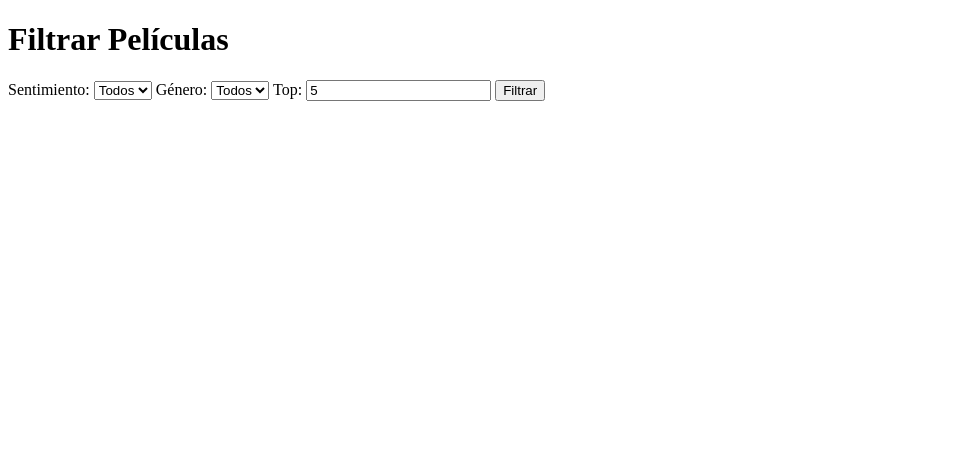
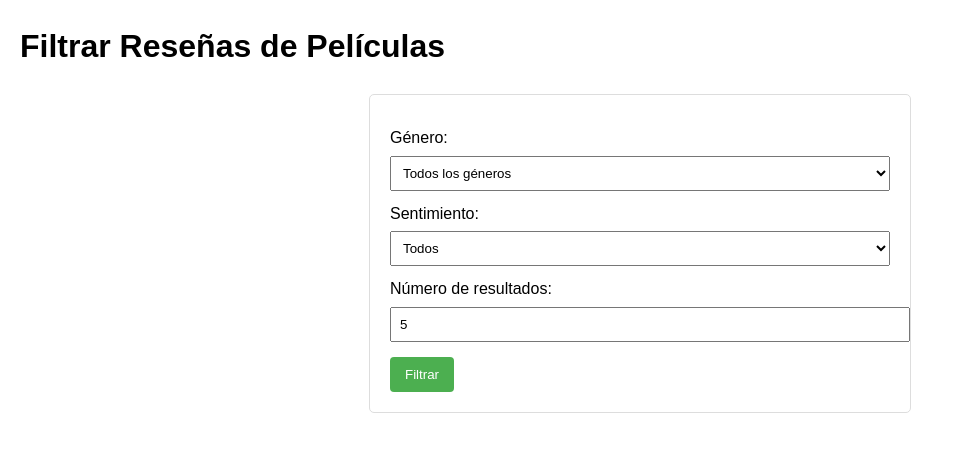
Before and after one commit to HaDaMeDev/Electiva3, a FastAPI app: template templates/formulario.html in a window 1280 px wide. Shown: the top 452 px of the page, without its empty margins (0-966 px from the left). Run offline with FastAPI, Linux system fonts and the light colour scheme; the template is opened without the code that fills it, so the values that code supplies are empty.

Commit message:
formulario

```diff
--- a/main.py
+++ b/main.py
@@ -7,12 +7,14 @@ import torch
 import logging
 from concurrent.futures import ThreadPoolExecutor
 import uvicorn
+from typing import Optional
+import os
 
 # Configuración inicial
 logging.basicConfig(level=logging.INFO)
 logger = logging.getLogger(__name__)
 
-app = FastAPI(title="API de Reseñas de Películas", version="1.1")
+app = FastAPI(title="API de Reseñas de Películas", version="1.2")
 templates = Jinja2Templates(directory="templates")
 
 # Variables de estado
@@ -30,7 +32,7 @@ def health_check():
         "analysis_done": analysis_done
     }
 
-# Carga de datos mejorada
+# Carga de datos
 def load_data():
     global df, data_loaded
     try:
@@ -42,7 +44,7 @@ def load_data():
         logger.error(f"Error cargando datos: {str(e)}")
         return False
 
-# Análisis de sentimientos optimizado
+# Análisis de sentimientos
 def analyze_sentiments():
     global sentiment_model, analysis_done
     try:
@@ -91,20 +93,56 @@ async def home(request: Request):
         "total_reseñas": len(df) if data_loaded else 0
     })
 
+# GET para mostrar el formulario
 @app.get("/formulario", response_class=HTMLResponse)
-async def show_form(request: Request):
+async def mostrar_formulario(request: Request):
     if not data_loaded:
         return templates.TemplateResponse("error.html", {
             "request": request,
             "message": "Base de datos no disponible"
         })
 
+    if not analysis_done:
+        return templates.TemplateResponse("espera.html", {
+            "request": request,
+            "message": "El análisis de sentimientos está en progreso...",
+            "refresh_interval": 5
+        })
+
     generos = sorted(df['genero'].dropna().unique()) if not df.empty else []
     return templates.TemplateResponse("formulario.html", {
         "request": request,
         "generos": generos,
-        "analysis_done": analysis_done
+        "sentimientos": ["positivo", "neutral", "negativo"]
     })
+
+# POST para procesar el formulario
+@app.post("/formulario", response_class=HTMLResponse)
+async def procesar_formulario(
+    request: Request,
+    sentimiento: Optional[str] = Form(None),
+    genero: Optional[str] = Form(None),
+    top: int = Form(5)
+):
+    try:
+        df_filtrado = df.copy()
+        if sentimiento:
+            df_filtrado = df_filtrado[df_filtrado["sentimiento"] == sentimiento]
+        if genero:
+            df_filtrado = df_filtrado[df_filtrado["genero"].str.lower() == genero.lower()]
+
+        ranking = df_filtrado["pelicula"].value_counts().head(top).to_dict()
+
+        return templates.TemplateResponse("resultado.html", {
+            "request": request,
+            "ranking": ranking,
+            "sentimiento": sentimiento,
+            "genero": genero,
+            "top": top
+        })
+    except Exception as e:
+        logger.error(f"Error procesando formulario: {str(e)}")
+        raise HTTPException(status_code=500, detail="Error interno")
 
 if __name__ == "__main__":
     port = int(os.environ.get("PORT", 8000))
--- a/templates/formulario.html
+++ b/templates/formulario.html
@@ -1,28 +1,66 @@
 <!DOCTYPE html>
-<html>
+<html lang="es">
 <head>
-    <title>Filtrar Películas</title>
+    <meta charset="UTF-8">
+    <meta name="viewport" content="width=device-width, initial-scale=1.0">
+    <title>Filtrar Reseñas</title>
+    <style>
+        body {
+            font-family: Arial, sans-serif;
+            line-height: 1.6;
+            margin: 20px;
+        }
+        form {
+            max-width: 500px;
+            margin: 0 auto;
+            padding: 20px;
+            border: 1px solid #ddd;
+            border-radius: 5px;
+        }
+        label {
+            display: block;
+            margin-top: 10px;
+        }
+        select, input[type="number"] {
+            width: 100%;
+            padding: 8px;
+            margin-top: 5px;
+        }
+        button {
+            background-color: #4CAF50;
+            color: white;
+            padding: 10px 15px;
+            border: none;
+            border-radius: 4px;
+            cursor: pointer;
+            margin-top: 15px;
+        }
+        button:hover {
+            background-color: #45a049;
+        }
+    </style>
 </head>
 <body>
-    <h1>Filtrar Películas</h1>
-    <form method="post">
+    <h1>Filtrar Reseñas de Películas</h1>
+
+    <form method="post" action="/formulario">
+        <label for="genero">Género:</label>
+        <select name="genero" id="genero">
+            <option value="">Todos los géneros</option>
+            {% for genero in generos %}
+                <option value="{{ genero }}">{{ genero }}</option>
+            {% endfor %}
+        </select>
+
         <label for="sentimiento">Sentimiento:</label>
         <select name="sentimiento" id="sentimiento">
             <option value="">Todos</option>
-            {% for sent in sentimientos %}
-                <option value="{{ sent }}">{{ sent|capitalize }}</option>
-            {% endfor %}
+            <option value="positivo">Positivo</option>
+            <option value="neutral">Neutral</option>
+            <option value="negativo">Negativo</option>
         </select>
 
-        <label for="genero">Género:</label>
-        <select name="genero" id="genero">
-            <option value="">Todos</option>
-            {% for gen in generos %}
-                <option value="{{ gen }}">{{ gen }}</option>
-            {% endfor %}
-        </select>
-
-        <label for="top">Top:</label>
+        <label for="top">Número de resultados:</label>
         <input type="number" name="top" id="top" min="1" value="5">
 
         <button type="submit">Filtrar</button>
```
